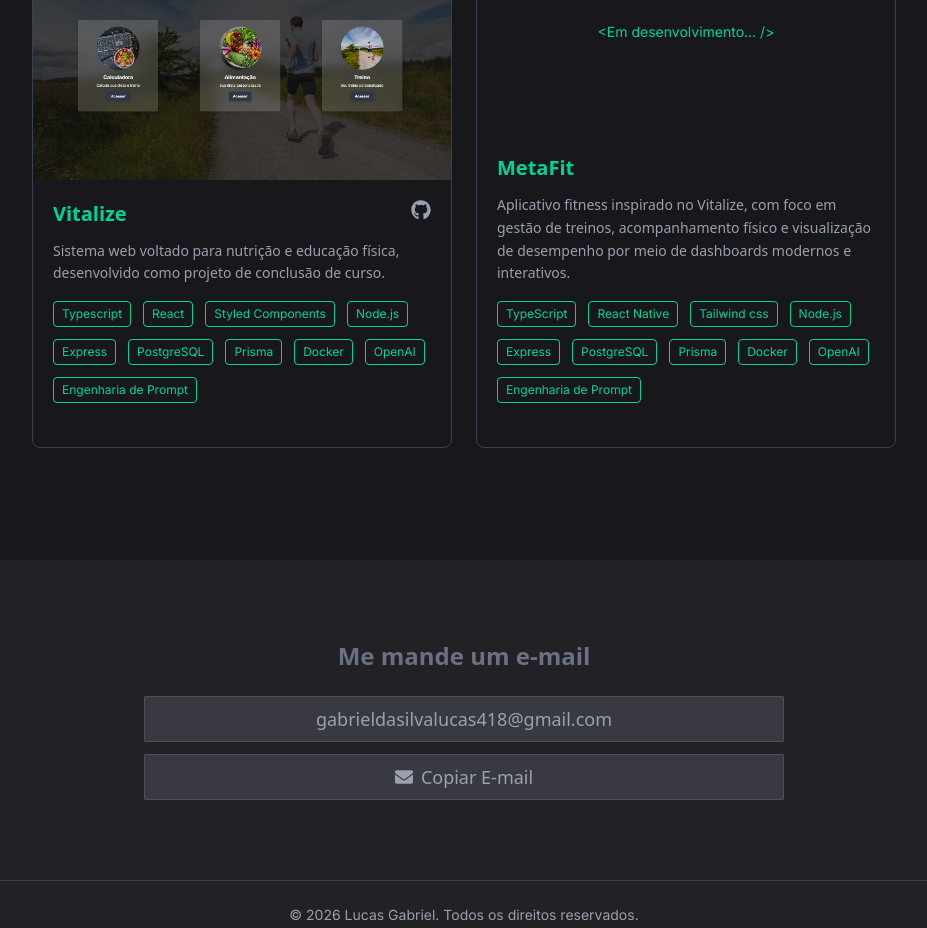
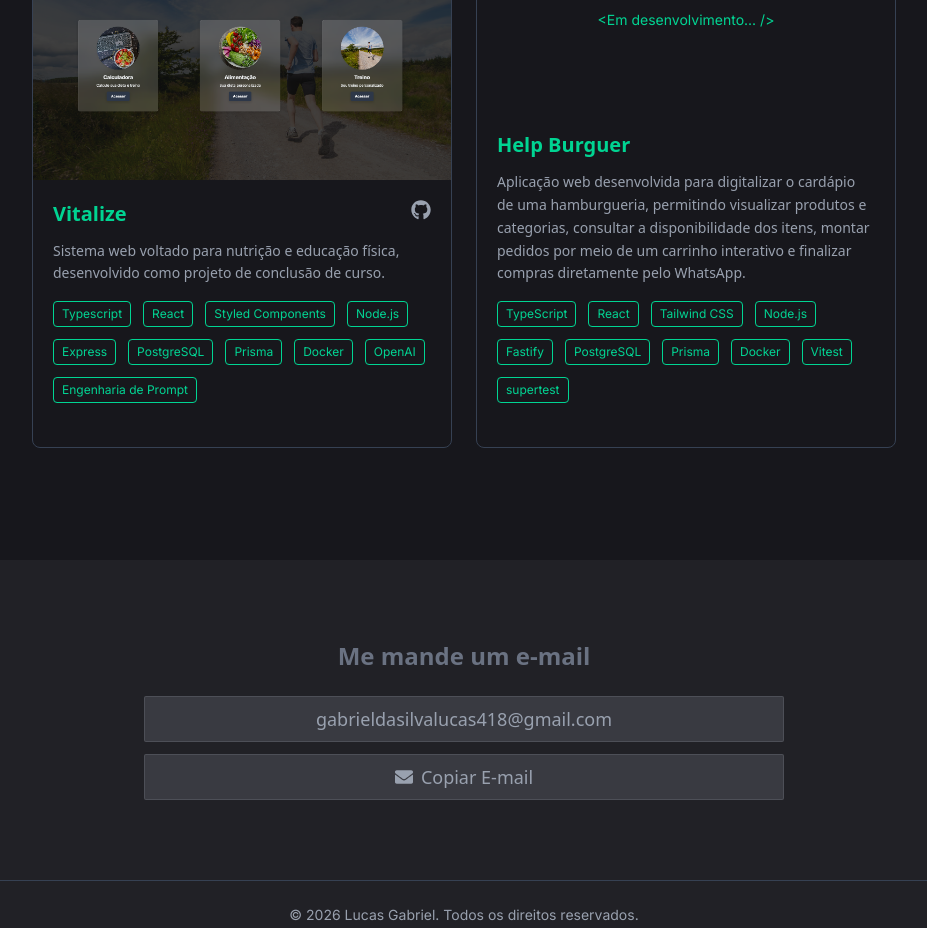
Before and after one commit to devlucasme/portfolio, a React (Vite) app: page / in a window 1280 px wide. Shown: the part 1760-2688 px from the top of the page, without its empty margins (176-1103 px from the left). Built offline with nearby package versions, Linux system fonts and the light colour scheme.

Commit message:
feat: replace existing project with a new one

```diff
--- a/src/data/projectsData.ts
+++ b/src/data/projectsData.ts
@@ -3,16 +3,40 @@ import VitalizeImage from "@/assets/tela-inicial.png";
 export const projectsData = [
   {
     title: "Vitalize",
-        description: "Sistema web voltado para nutrição e educação física, desenvolvido como projeto de conclusão de curso.",
-        technologies: ["Typescript", "React", "Styled Components", "Node.js", "Express", "PostgreSQL", "Prisma", "Docker", "OpenAI", "Engenharia de Prompt"],
+    description:
+      "Sistema web voltado para nutrição e educação física, desenvolvido como projeto de conclusão de curso.",
+    technologies: [
+      "Typescript",
+      "React",
+      "Styled Components",
+      "Node.js",
+      "Express",
+      "PostgreSQL",
+      "Prisma",
+      "Docker",
+      "OpenAI",
+      "Engenharia de Prompt",
+    ],
     imageUrl: VitalizeImage,
     githubUrl: "https://github.com/devlucasme/vitalize-PPO-2025",
-        liveUrl: "#"
+    liveUrl: "#",
   },
   {
-        title: "MetaFit",
-        description: "Aplicativo fitness inspirado no Vitalize, com foco em gestão de treinos, acompanhamento físico e visualização de desempenho por meio de dashboards modernos e interativos.",
-        technologies: ["TypeScript", "React Native", "Tailwind css", "Node.js", "Express", "PostgreSQL", "Prisma", "Docker", "OpenAI", "Engenharia de Prompt"],
+    title: "Help Burguer",
+    description:
+      "Aplicação web desenvolvida para digitalizar o cardápio de uma hamburgueria, permitindo visualizar produtos e categorias, consultar a disponibilidade dos itens, montar pedidos por meio de um carrinho interativo e finalizar compras diretamente pelo WhatsApp.",
+    technologies: [
+      "TypeScript",
+      "React",
+      "Tailwind CSS",
+      "Node.js",
+      "Fastify",
+      "PostgreSQL",
+      "Prisma",
+      "Docker",
+      "Vitest",
+      "supertest",
+    ],
     liveUrl: "#",
   },
 ];
```
Lines whose indentation alone changed are shown as unchanged.
